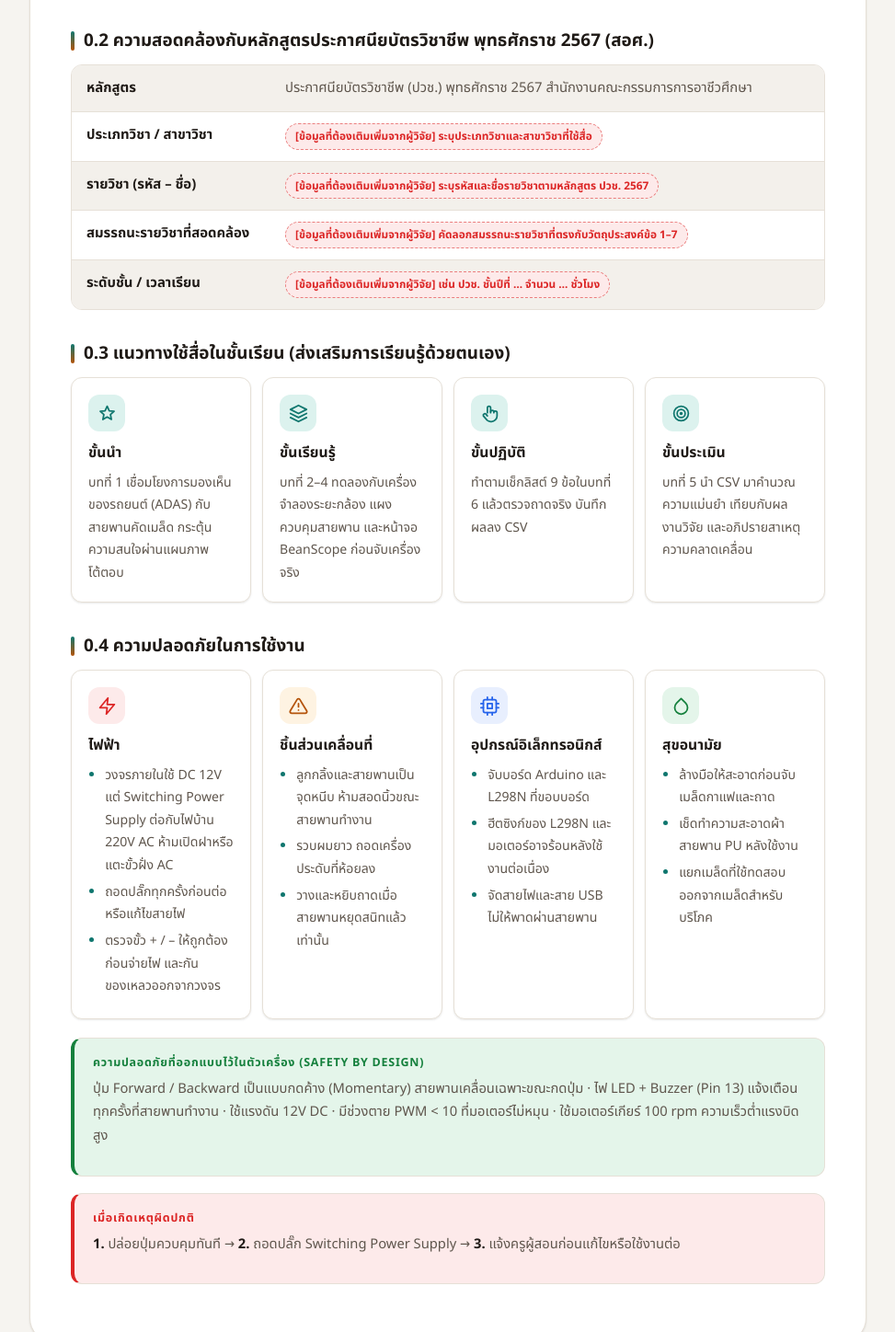
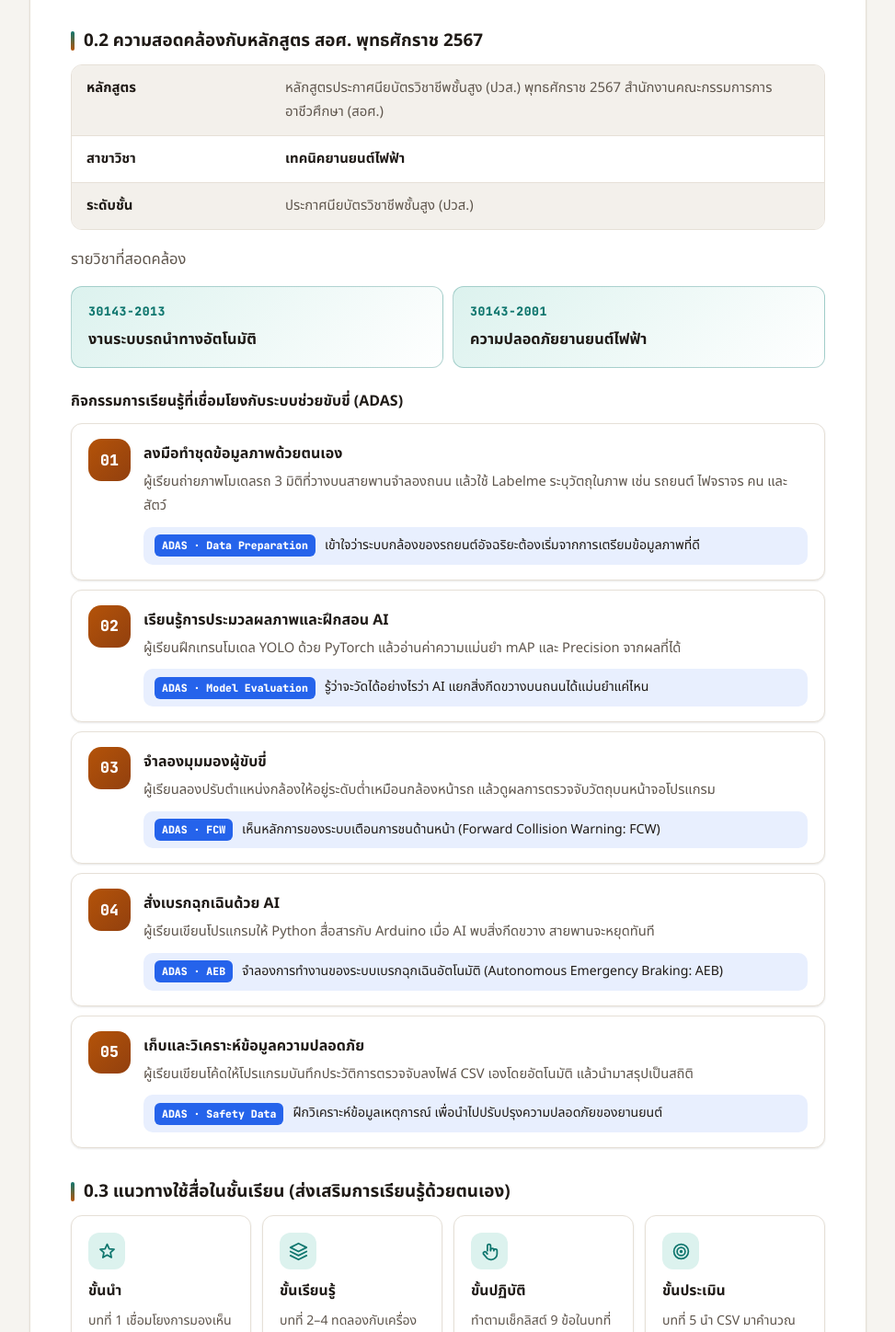
Before and after one commit to Paramet615/beanscope, a plain HTML site: page index.html in a window 1280 px wide. Shown: the part 1797-3245 px from the top of the page at 92% size, without its empty margins (306-1279 px from the left). Drawn offline with Linux system fonts and the light colour scheme.

Commit message:
index.html

```diff
--- a/index.html
+++ b/index.html
@@ -601,6 +601,32 @@ details[open] { padding-bottom: 4px; }
 .back-top.is-visible { opacity: 1; pointer-events: auto; transform: none; }
 .site-footer { text-align: center; font-size: .82rem; color: var(--ink-3); padding: 24px 0 0; }
 
+/* ---------- Curriculum ---------- */
+.course-grid { display: grid; grid-template-columns: repeat(auto-fit, minmax(240px, 1fr)); gap: 10px; margin: 0 0 22px; }
+.course-card {
+  display: flex; flex-direction: column; gap: 4px; padding: 16px 18px; border-radius: var(--r-md);
+  background: linear-gradient(135deg, var(--primary-soft), var(--surface)); border: 1px solid color-mix(in srgb, var(--primary) 30%, transparent);
+}
+.course-code { font-family: var(--font-mono); font-size: .82rem; font-weight: 800; color: var(--primary); letter-spacing: .04em; }
+.course-name { font-size: 1.02rem; font-weight: 700; color: var(--ink); }
+.act-list { display: grid; gap: 10px; margin: 0 0 20px; }
+.act-card {
+  display: grid; grid-template-columns: 46px 1fr; gap: 14px; padding: 16px 18px; border-radius: var(--r-md);
+  background: var(--surface); border: 1px solid var(--line); box-shadow: var(--shadow-sm);
+}
+.act-num {
+  width: 46px; height: 46px; border-radius: 14px; display: grid; place-items: center;
+  font-family: var(--font-mono); font-weight: 800; color: #fff; background: linear-gradient(135deg, var(--accent), #92400e);
+}
+.act-body h4 { margin: 2px 0 4px !important; font-size: 1rem; }
+.act-body p { margin: 0 0 10px !important; font-size: .92rem; }
+.act-adas {
+  display: flex; flex-wrap: wrap; align-items: center; gap: 8px 10px; padding: 8px 12px; border-radius: 10px;
+  background: var(--info-bg); font-size: .88rem; color: var(--ink);
+}
+.act-tag { font-family: var(--font-mono); font-size: .72rem; font-weight: 800; padding: 2px 8px; border-radius: 6px; background: var(--info); color: #fff; white-space: nowrap; }
+html[data-theme="dark"] .act-tag { color: #0b1a33; }
+
 /* ---------- SVG tokens ---------- */
 .svg-belt { fill: var(--belt); }
 .svg-white { fill: var(--svg-paper); }
@@ -779,13 +805,60 @@ details[open] { padding-bottom: 4px; }
           <li><span>ปฏิบัติงานด้วยกิจนิสัยที่ปลอดภัย เป็นระเบียบ และรับผิดชอบต่อเครื่องมือ</span></li>
         </ol>
 
-        <h3>0.2 ความสอดคล้องกับหลักสูตรประกาศนียบัตรวิชาชีพ พุทธศักราช 2567 (สอศ.)</h3>
+        <h3>0.2 ความสอดคล้องกับหลักสูตร สอศ. พุทธศักราช 2567</h3>
         <div class="summary-list">
-          <div class="summary-row"><span class="summary-key">หลักสูตร</span><span class="summary-val">ประกาศนียบัตรวิชาชีพ (ปวช.) พุทธศักราช 2567 สำนักงานคณะกรรมการการอาชีวศึกษา</span></div>
-          <div class="summary-row"><span class="summary-key">ประเภทวิชา / สาขาวิชา</span><span class="summary-val"><span class="todo-chip">[ข้อมูลที่ต้องเติมเพิ่มจากผู้วิจัย] ระบุประเภทวิชาและสาขาวิชาที่ใช้สื่อ</span></span></div>
-          <div class="summary-row"><span class="summary-key">รายวิชา (รหัส – ชื่อ)</span><span class="summary-val"><span class="todo-chip">[ข้อมูลที่ต้องเติมเพิ่มจากผู้วิจัย] ระบุรหัสและชื่อรายวิชาตามหลักสูตร ปวช. 2567</span></span></div>
-          <div class="summary-row"><span class="summary-key">สมรรถนะรายวิชาที่สอดคล้อง</span><span class="summary-val"><span class="todo-chip">[ข้อมูลที่ต้องเติมเพิ่มจากผู้วิจัย] คัดลอกสมรรถนะรายวิชาที่ตรงกับวัตถุประสงค์ข้อ 1–7</span></span></div>
-          <div class="summary-row"><span class="summary-key">ระดับชั้น / เวลาเรียน</span><span class="summary-val"><span class="todo-chip">[ข้อมูลที่ต้องเติมเพิ่มจากผู้วิจัย] เช่น ปวช. ชั้นปีที่ … จำนวน … ชั่วโมง</span></span></div>
+          <div class="summary-row"><span class="summary-key">หลักสูตร</span><span class="summary-val">หลักสูตรประกาศนียบัตรวิชาชีพชั้นสูง (ปวส.) พุทธศักราช 2567 สำนักงานคณะกรรมการการอาชีวศึกษา (สอศ.)</span></div>
+          <div class="summary-row"><span class="summary-key">สาขาวิชา</span><span class="summary-val"><strong>เทคนิคยานยนต์ไฟฟ้า</strong></span></div>
+          <div class="summary-row"><span class="summary-key">ระดับชั้น</span><span class="summary-val">ประกาศนียบัตรวิชาชีพชั้นสูง (ปวส.)</span></div>
+        </div>
+        <p>รายวิชาที่สอดคล้อง</p>
+        <div class="course-grid">
+          <div class="course-card"><span class="course-code">30143-2013</span><span class="course-name">งานระบบรถนำทางอัตโนมัติ</span></div>
+          <div class="course-card"><span class="course-code">30143-2001</span><span class="course-name">ความปลอดภัยยานยนต์ไฟฟ้า</span></div>
+        </div>
+
+        <h4>กิจกรรมการเรียนรู้ที่เชื่อมโยงกับระบบช่วยขับขี่ (ADAS)</h4>
+        <div class="act-list">
+          <div class="act-card">
+            <div class="act-num">01</div>
+            <div class="act-body">
+              <h4>ลงมือทำชุดข้อมูลภาพด้วยตนเอง</h4>
+              <p>ผู้เรียนถ่ายภาพโมเดลรถ 3 มิติที่วางบนสายพานจำลองถนน แล้วใช้ Labelme ระบุวัตถุในภาพ เช่น รถยนต์ ไฟจราจร คน และสัตว์</p>
+              <div class="act-adas"><span class="act-tag">ADAS · Data Preparation</span><span>เข้าใจว่าระบบกล้องของรถยนต์อัจฉริยะต้องเริ่มจากการเตรียมข้อมูลภาพที่ดี</span></div>
+            </div>
+          </div>
+          <div class="act-card">
+            <div class="act-num">02</div>
+            <div class="act-body">
+              <h4>เรียนรู้การประมวลผลภาพและฝึกสอน AI</h4>
+              <p>ผู้เรียนฝึกเทรนโมเดล YOLO ด้วย PyTorch แล้วอ่านค่าความแม่นยำ mAP และ Precision จากผลที่ได้</p>
+              <div class="act-adas"><span class="act-tag">ADAS · Model Evaluation</span><span>รู้ว่าจะวัดได้อย่างไรว่า AI แยกสิ่งกีดขวางบนถนนได้แม่นยำแค่ไหน</span></div>
+            </div>
+          </div>
+          <div class="act-card">
+            <div class="act-num">03</div>
+            <div class="act-body">
+              <h4>จำลองมุมมองผู้ขับขี่</h4>
+              <p>ผู้เรียนลองปรับตำแหน่งกล้องให้อยู่ระดับต่ำเหมือนกล้องหน้ารถ แล้วดูผลการตรวจจับวัตถุบนหน้าจอโปรแกรม</p>
+              <div class="act-adas"><span class="act-tag">ADAS · FCW</span><span>เห็นหลักการของระบบเตือนการชนด้านหน้า (Forward Collision Warning: FCW)</span></div>
+            </div>
+          </div>
+          <div class="act-card">
+            <div class="act-num">04</div>
+            <div class="act-body">
+              <h4>สั่งเบรกฉุกเฉินด้วย AI</h4>
+              <p>ผู้เรียนเขียนโปรแกรมให้ Python สื่อสารกับ Arduino เมื่อ AI พบสิ่งกีดขวาง สายพานจะหยุดทันที</p>
+              <div class="act-adas"><span class="act-tag">ADAS · AEB</span><span>จำลองการทำงานของระบบเบรกฉุกเฉินอัตโนมัติ (Autonomous Emergency Braking: AEB)</span></div>
+            </div>
+          </div>
+          <div class="act-card">
+            <div class="act-num">05</div>
+            <div class="act-body">
+              <h4>เก็บและวิเคราะห์ข้อมูลความปลอดภัย</h4>
+              <p>ผู้เรียนเขียนโค้ดให้โปรแกรมบันทึกประวัติการตรวจจับลงไฟล์ CSV เองโดยอัตโนมัติ แล้วนำมาสรุปเป็นสถิติ</p>
+              <div class="act-adas"><span class="act-tag">ADAS · Safety Data</span><span>ฝึกวิเคราะห์ข้อมูลเหตุการณ์ เพื่อนำไปปรับปรุงความปลอดภัยของยานยนต์</span></div>
+            </div>
+          </div>
         </div>
 
         <h3>0.3 แนวทางใช้สื่อในชั้นเรียน (ส่งเสริมการเรียนรู้ด้วยตนเอง)</h3>
```
